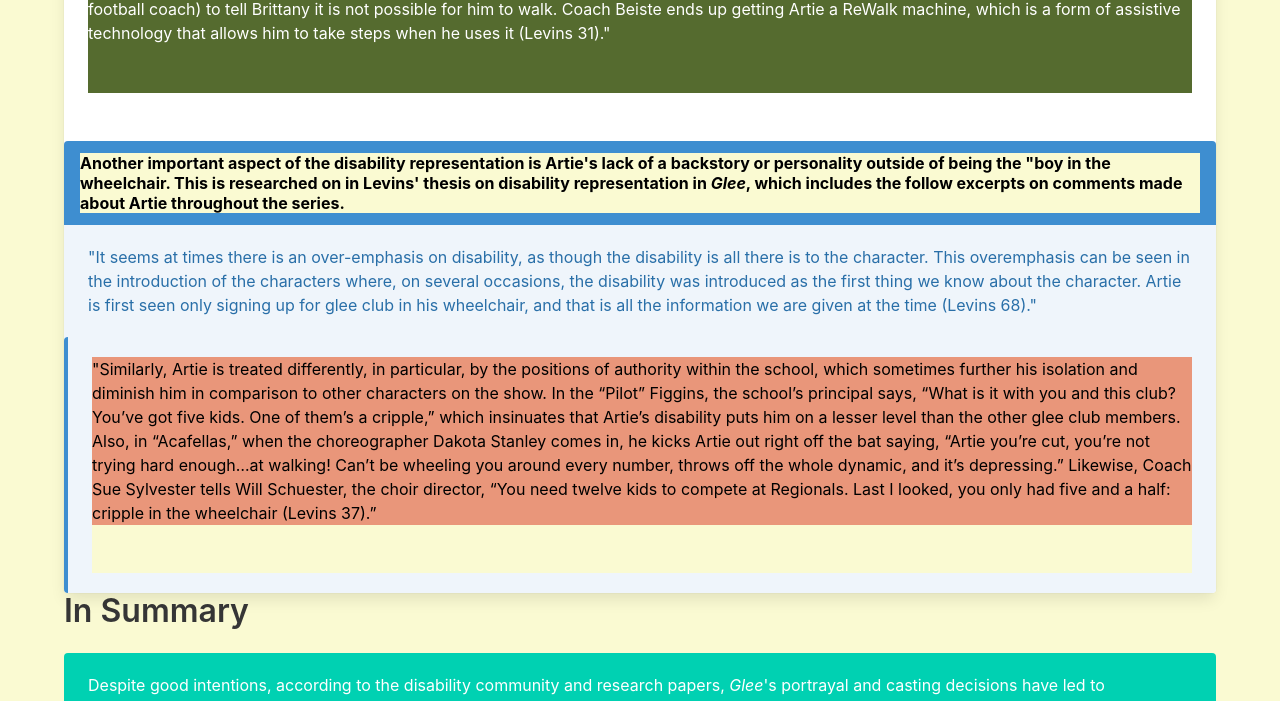
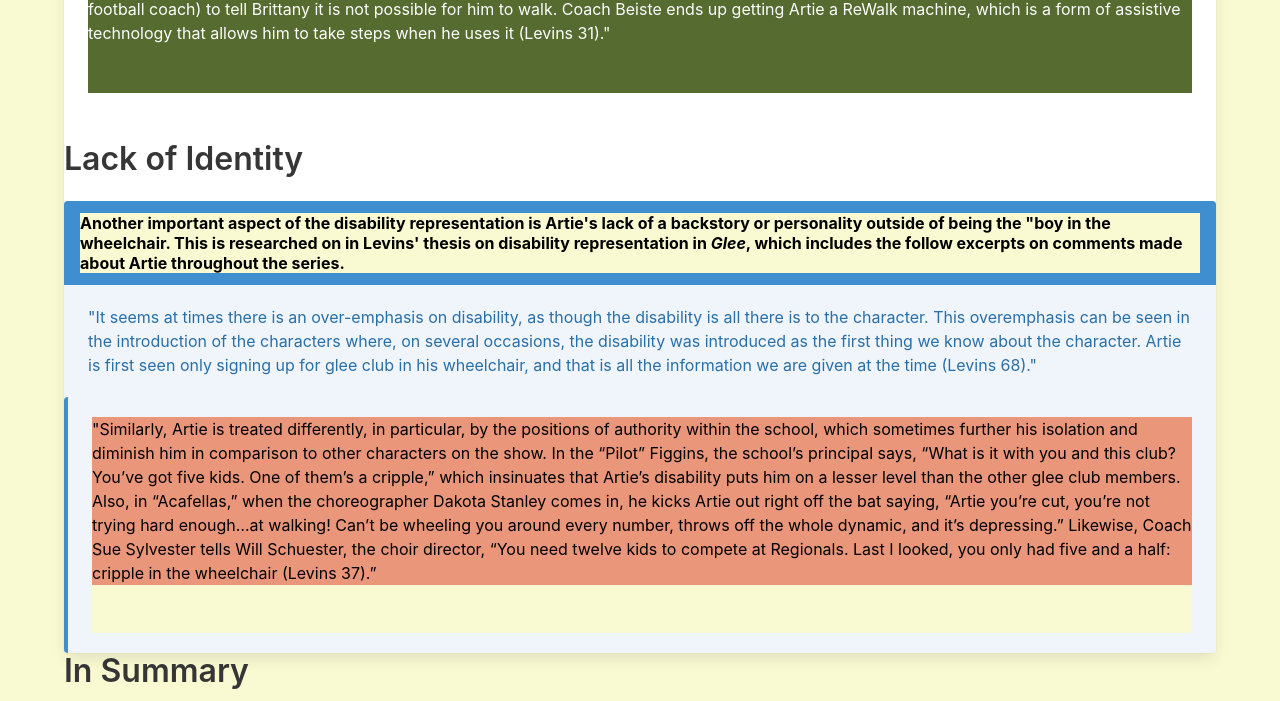
Before and after one commit to elk1181/650final, a plain HTML site: page ability.html in a window 1280 px wide. Shown: the part 4733-5434 px from the top of the page. Drawn offline with nearby package versions, Linux system fonts and the light colour scheme.

Commit message:
Add files via upload

```diff
--- a/ability.html
+++ b/ability.html
@@ -229,6 +229,8 @@
 
 
 <br>
+<h1 class="title">Lack of Identity
+</h1>
 <article class="message is-info">
   <div class="message-header">
     <p> Another important aspect of the disability representation is Artie's lack of a backstory or personality outside of being the "boy in the wheelchair. This is researched on in Levins' thesis on disability representation in <em>Glee</em>, which includes the follow excerpts on comments made about Artie throughout the series. </p>
```
